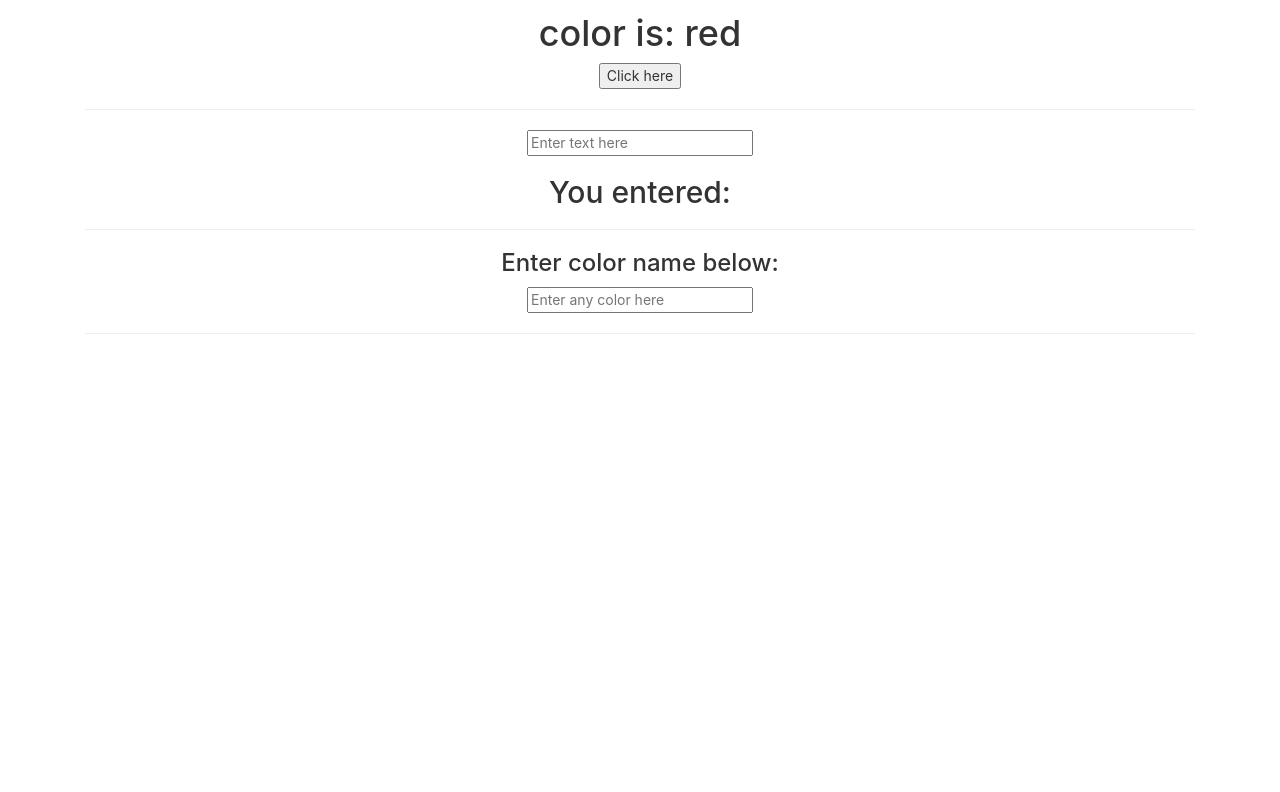
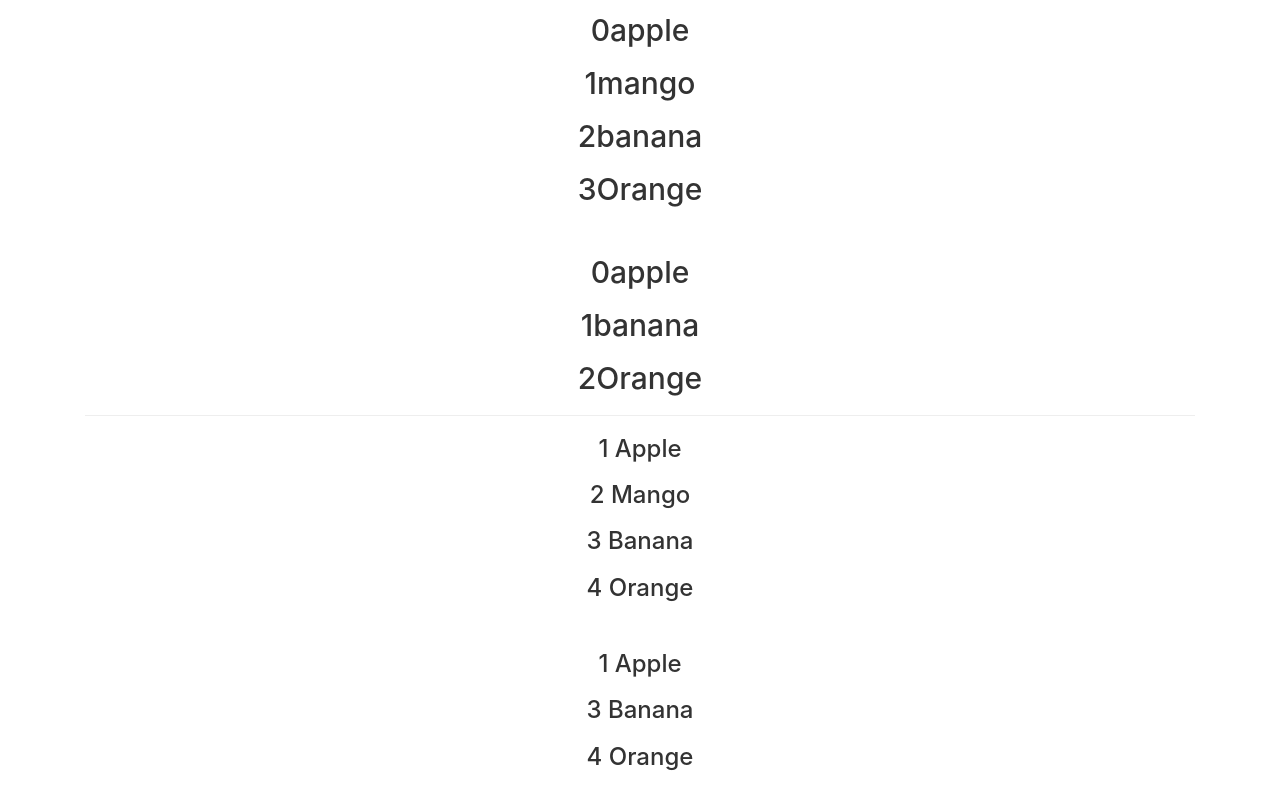
Before and after one commit to abhi1580/SevenMentor, a React (Create React App) app in the folder excersises/: page / in a window 1280 px wide. Shown: the part 1040-1832 px from the top of the page. Before the commit the page ends 1394 px from the top, so only its background shows below. Built offline with nearby package versions, Linux system fonts and the light colour scheme.

Commit message:
UseState examples added

```diff
--- a/excersises/src/App.js
+++ b/excersises/src/App.js
@@ -7,6 +7,9 @@ import EmpUsingProp from "./Lab/EmpUsingProp";
 import ColorChange from "./Lab/ColorChange";
 import EventHandling from "./Components/EventHandling3";
 import EventHandling4 from "./Components/EventHandling4";
+import ListDemo from "./Components/ListDemo";
+import FruitList from "./Components/FruitList";
+import CounterUsingUseState from "./Components/CounterUsingUseState";
 
 function App() {
   return (
@@ -22,9 +25,12 @@ function App() {
           Email="abhayrpanchal@gmail.com"
           Mobile="9146XXXXXX"
         /><hr/>
+        <ListDemo/>
+        <FruitList/>
         <EventHandling/><hr/>
         <EventHandling4/><hr/>
         <ColorChange /><hr/>
+        <CounterUsingUseState/>
       </div>
     </div>
   );
--- /dev/null
+++ b/excersises/src/Components/CounterUsingUseState.js
@@ -0,0 +1,13 @@
+import React, { useState } from 'react'
+
+const CounterUsingUseState = () => {
+    const[count,setCount]=useState(0);
+  return (
+    <div>
+        <h1>Count is {count}</h1>
+        <button onClick={()=>setCount(count+1)}>Increment</button>
+    </div>
+  )
+}
+
+export default CounterUsingUseState
--- /dev/null
+++ b/excersises/src/Components/FruitList.js
@@ -0,0 +1,34 @@
+import React, { Component } from 'react'
+// import Fruit from './fruit';
+export default function FruitList() {
+    const fruits=[{
+        id:1,
+        name:"Apple",
+        price:40
+    },
+    {
+        id:2,
+        name:"Mango",
+        price:50
+    },
+    {
+        id:3,
+        name:"Banana",
+        price:20
+    },
+    {
+        id:4,
+        name:"Orange",
+        price:30
+    }];  // fruits .map(x=>x*2)
+    const fruitList=fruits.map(f=><h3 key={f.id}>{f.id} {f.name}</h3>)
+    fruits.splice(1,1);
+    // const fruitList1=fruits.map(fruit=><Fruit f={fruit}/>)
+    const fruitList1=fruits.map(f=><h3 key={f.id}>{f.id} {f.name}</h3>)
+  return (
+    <div>
+      <h1>{fruitList}</h1><br/>
+      <h1>{fruitList1}</h1>
+    </div>
+  )
+}
--- /dev/null
+++ b/excersises/src/Components/ListDemo.js
@@ -0,0 +1,29 @@
+import React from "react";
+
+export default function ListDemo() {
+  const fruits = ["apple", "mango", "banana", "Orange"];
+
+  const res = fruits.map((f, index) => (
+    <h2 key={index}>
+      {index}
+      {f}
+    </h2>
+  ));
+  fruits.splice(1, 1);
+  const res1 = fruits.map((f, index) => (
+    <h2 key={index}>
+      {index}
+      {f}
+    </h2>
+  ));
+
+  return (
+    <div>
+      {res}
+      <br />
+      {res1}
+      {/* {list1} */}
+      <hr />
+    </div>
+  );
+}
--- a/excersises/src/Lab/ColorChange.js
+++ b/excersises/src/Lab/ColorChange.js
@@ -9,9 +9,10 @@ export default class ColorChange extends Component {
 
   render() {
     return (
-      <div style={{ backgroundColor: this.state.color }}>
-        <h3>Enter color name below:</h3>
+      <div>
         <input type="text" className="form" placeholder="Enter any color here" onChange={(event)=>{this.setState({color:event.target.value})}} />
+        <h3 style={{ backgroundColor: this.state.color }}>Color of this text will be changed as entered in above textbox:</h3>
+
       </div>
     );
   }
```
